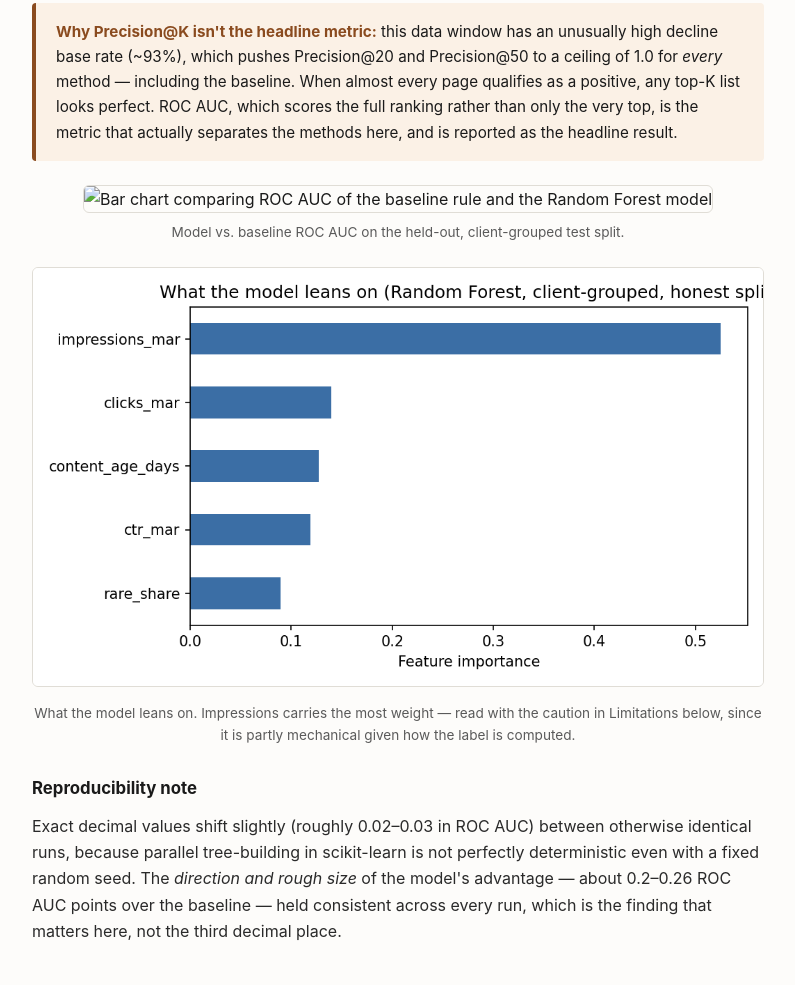
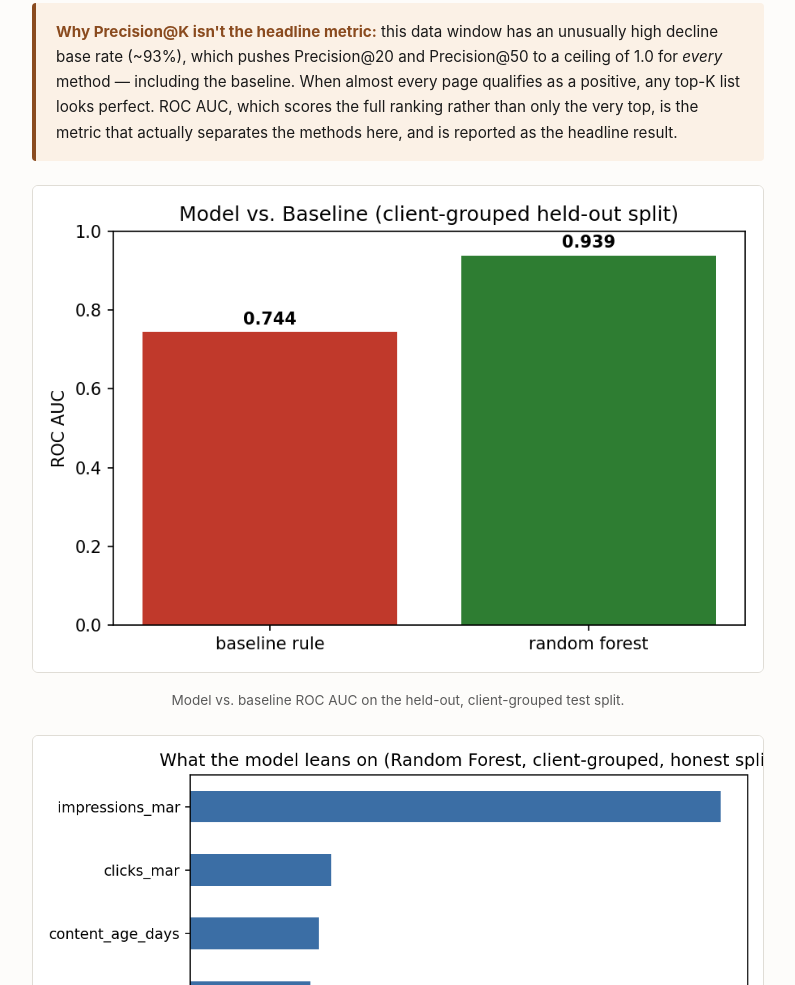
Before and after one commit to Yumna-Zafar/flyrank-ml-internship, a plain HTML site: page docs/index.html in a window 1280 px wide. Shown: the part 3503-4488 px from the top of the page, without its empty margins (242-1037 px from the left). Drawn offline with Linux system fonts and the light colour scheme.

Commit message:
Update index.html

```diff
--- a/docs/index.html
+++ b/docs/index.html
@@ -326,7 +326,7 @@
       here, and is reported as the headline result.
     </div>
     <figure>
-      <img src="model_vs_baseline.png.png" alt="Bar chart comparing ROC AUC of the baseline rule and the Random Forest model">
+      <img src="model_vs_baseline.png" alt="Bar chart comparing ROC AUC of the baseline rule and the Random Forest model">
       <figcaption>Model vs. baseline ROC AUC on the held-out, client-grouped test split.</figcaption>
     </figure>
     <figure>
```
